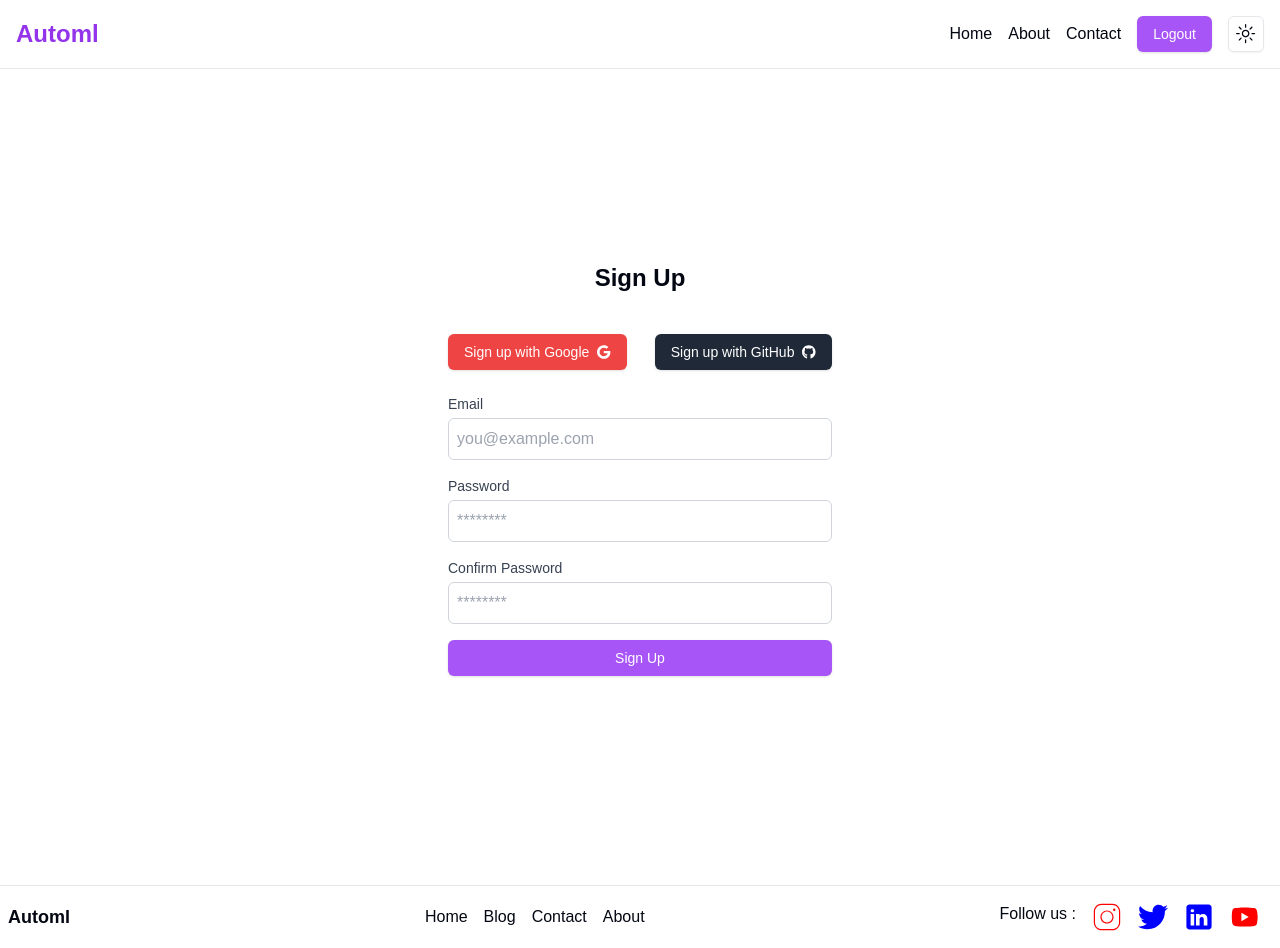
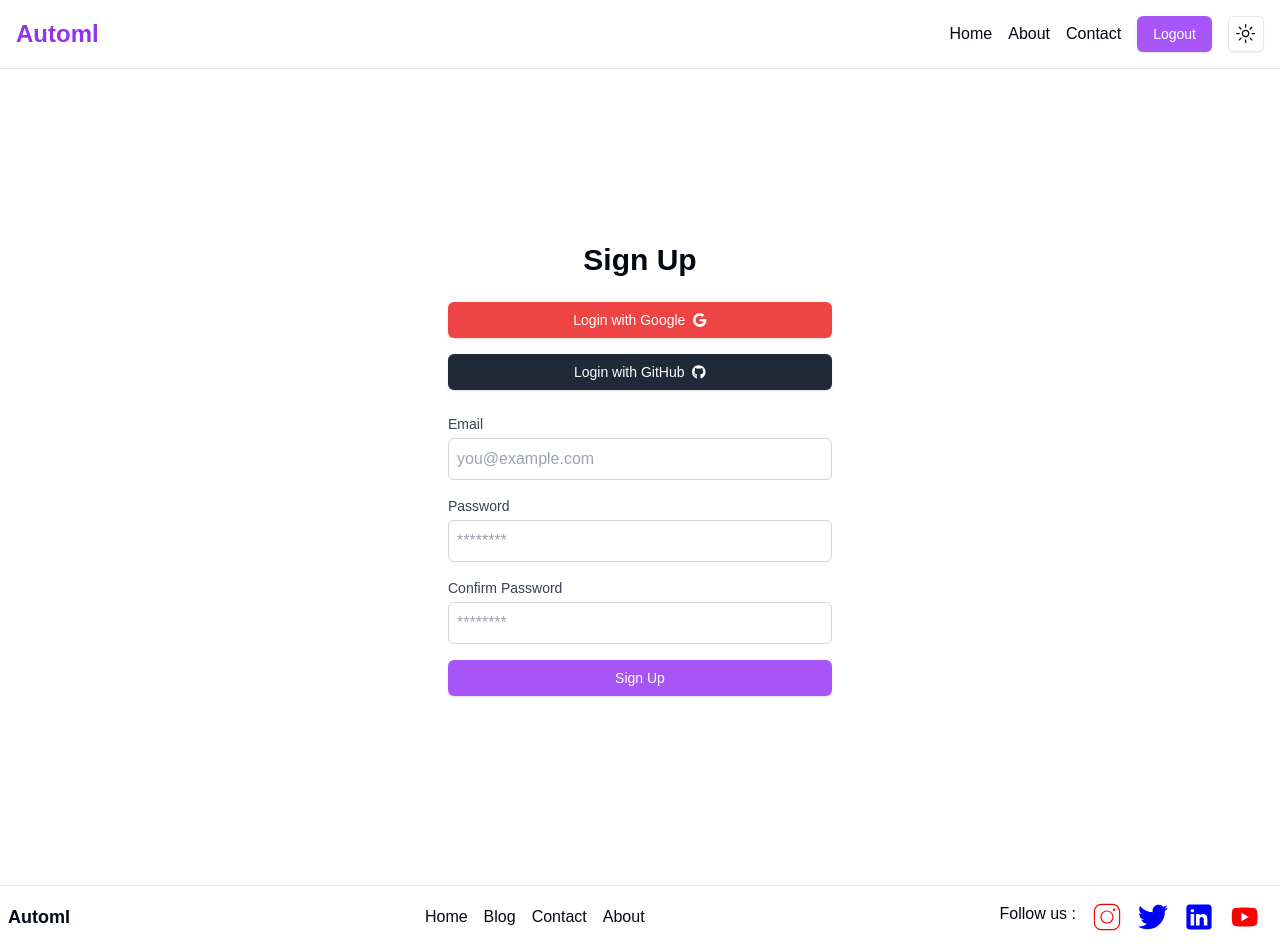
Before and after one commit to Nithin9585/Auto-ML, a Next.js app: page /Sign-up in a window 1280 px wide. Built offline with nearby package versions, Linux system fonts and the light colour scheme; no server answers; sample sign-in values are in the browser's storage.

Commit message:
added ui

```diff
--- a/src/app/Login/page.tsx
+++ b/src/app/Login/page.tsx
@@ -6,10 +6,6 @@ import { faGoogle, faGithub } from '@fortawesome/free-brands-svg-icons';
 import { useSignInWithEmailAndPassword } from 'react-firebase-hooks/auth';
 import { auth } from '@/lib/firebase';
 import { useRouter } from 'next/navigation';
-
-//nithin@gmail.com
-//abcdefg
-
 
 const LoginForm: React.FC = () => {
   const [email, setEmail] = useState('');
@@ -51,19 +47,19 @@ const LoginForm: React.FC = () => {
   };
 
   return (
-    <div className="flex items-center justify-center min-h-screen">
+    <div className="flex items-center justify-center min-h-screen px-4 sm:px-6 lg:px-8">
       <div className="bg-white-100 p-8 rounded-lg w-full max-w-md">
         <h2 className="text-2xl font-bold text-center mb-6">Login</h2>
-        <div className='flex justify-between mb-6'>
-          <div className="mt-4">
-            <Button className='w-full bg-red-500 text-white' onClick={handleGoogleLogin}>
-              Login with Google
+        <div className='flex flex-col gap-4 mb-6'>
+          <div>
+            <Button className='w-full bg-red-500 text-white flex justify-center items-center' onClick={handleGoogleLogin}>
+              <span>Login with Google</span>
               <FontAwesomeIcon icon={faGoogle} className="ml-2" />
             </Button>
           </div>
-          <div className="mt-4">
-            <Button className='w-full bg-gray-800 text-white' onClick={handleGithubLogin}>
-              Login with GitHub
+          <div>
+            <Button className='w-full bg-gray-800 text-white flex justify-center items-center' onClick={handleGithubLogin}>
+              <span>Login with GitHub</span>
               <FontAwesomeIcon icon={faGithub} className="ml-2" />
             </Button>
           </div>
--- a/src/app/Sign-up/page.tsx
+++ b/src/app/Sign-up/page.tsx
@@ -40,19 +40,19 @@ const SignUpForm: React.FC = () => {
   };
 
   return (
-    <div className="flex items-center justify-center min-h-screen">
-      <div className="p-8 rounded-lg w-full max-w-md">
-        <h2 className="text-2xl font-bold text-center mb-6">Sign Up</h2>
-        <div className='flex justify-between mb-6'>
-          <div className="mt-4">
-            <Button className='w-full bg-red-500 text-white' onClick={handleGoogleSignUp}>
-              Sign up with Google
+    <div className="flex items-center justify-center min-h-screen p-4 md:p-8">
+      <div className=" p-6 md:p-8 rounded-lg w-full max-w-md">
+        <h2 className="text-2xl md:text-3xl font-bold text-center mb-6 ">Sign Up</h2>
+        <div className='flex flex-col gap-4 mb-6'>
+          <div>
+            <Button className='w-full bg-red-500 text-white flex justify-center items-center' onClick={handleGoogleSignUp}>
+              <span>Login with Google</span>
               <FontAwesomeIcon icon={faGoogle} className="ml-2" />
             </Button>
           </div>
-          <div className="mt-4">
-            <Button className='w-full bg-gray-800 text-white' onClick={handleGithubSignUp}>
-              Sign up with GitHub
+          <div>
+            <Button className='w-full bg-gray-800 text-white flex justify-center items-center' onClick={handleGithubSignUp}>
+              <span>Login with GitHub</span>
               <FontAwesomeIcon icon={faGithub} className="ml-2" />
             </Button>
           </div>
```
